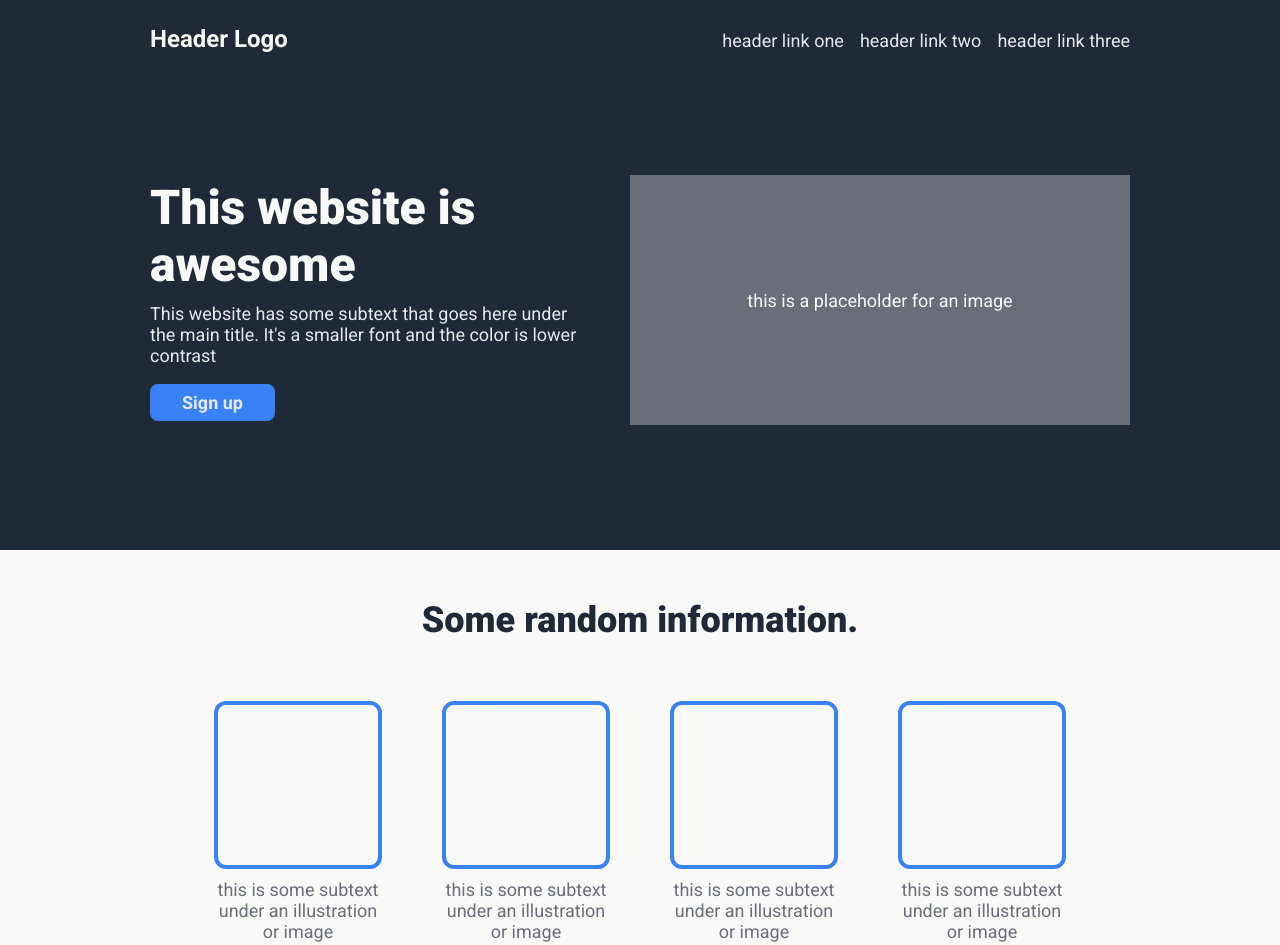
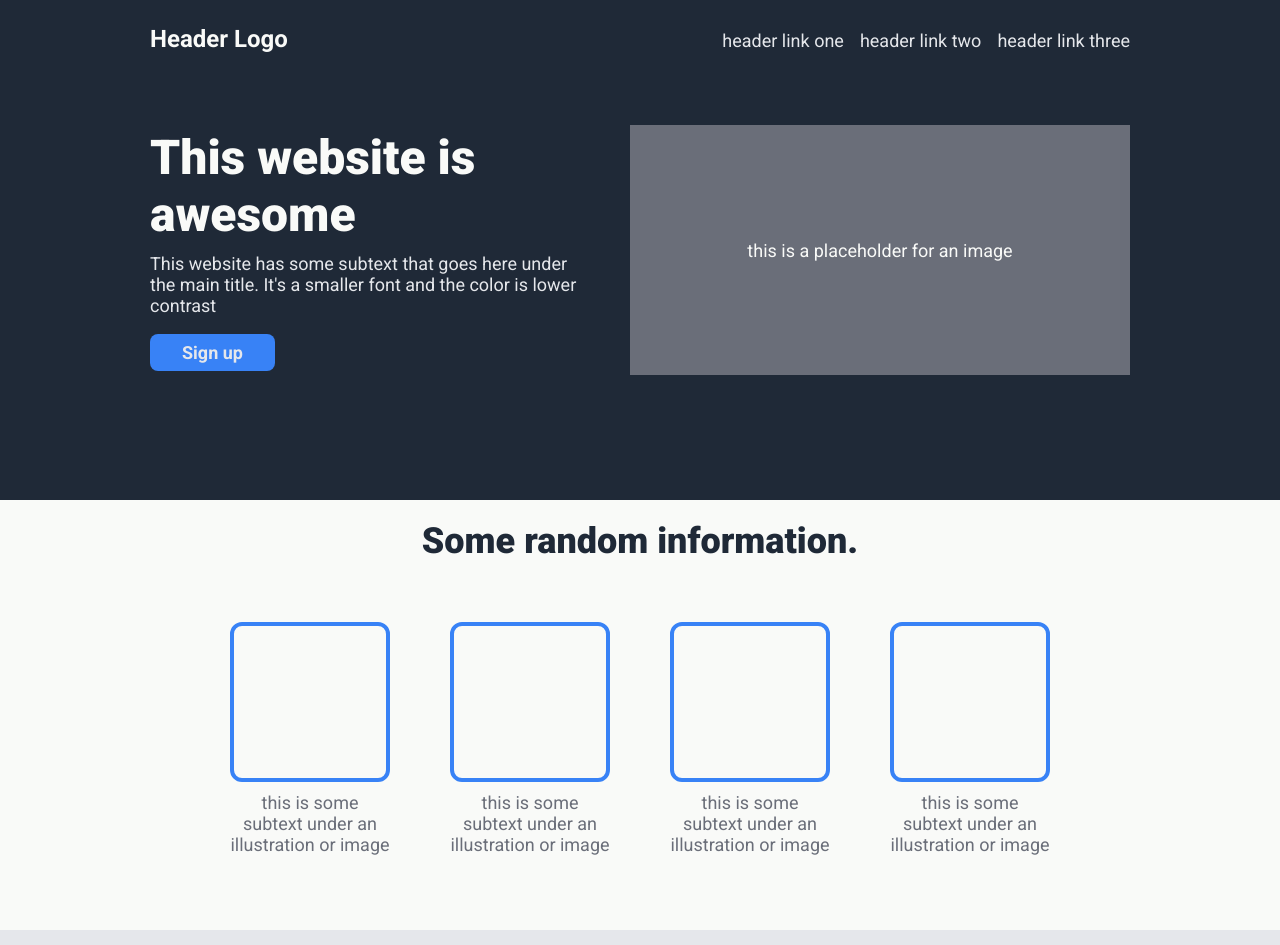
Before and after one commit to lilianahendrix/odin-landing-page, a plain HTML site: page index.html in a window 1280 px wide. Shown: the top 945 px of the page. Drawn offline with Linux system fonts and the light colour scheme.

Commit message:
Fix background color
Set min-width for sections, so placeholder
and call to action boxes don't expand past the
edge of the background.

```diff
--- a/style.css
+++ b/style.css
@@ -1,7 +1,7 @@
 @import url('https://fonts.googleapis.com/css2?family=Roboto:ital,wght@0,100;0,300;0,400;0,500;0,700;0,900;1,100;1,300;1,400;1,500;1,700;1,900&display=swap');
 
 body {
-    margin: 0px;
+    margin: 0;
     min-height: 100vh;
     display: flex;
     flex-direction: column;
@@ -9,6 +9,7 @@ body {
 }
 
 * {
+    box-sizing: border-box;
     font-family: "Roboto", sans-serif;
 }
 
@@ -31,7 +32,6 @@ a {
 
   ul {
     list-style-type: none;
-    /* new code */
     display: flex;
     gap: 16px;
     margin: 0;
@@ -53,8 +53,9 @@ a {
     flex-direction: column;
     justify-content: space-between;
     align-items: space-between;
-    height: 500px;
-    /* can you use flex grow so these sections adjust automatically? */
+    flex: 1 0 auto;
+    min-height: 500px;
+    min-width: 1100px;
     padding: 25px 150px;
 }
 
@@ -83,10 +84,7 @@ a {
 }
 
 .left-content {
-    /* max-width: 475px; */
     max-height: 250px;
-    /* min-width: 300px; */
-    /* background-color: grey; */
     display: flex;
     flex-direction: column;
     justify-content: space-around;
@@ -114,6 +112,7 @@ button {
     background-color: #F9FAF8;
     gap: 60px;
     min-height: 400px;
+    min-width: 1100px;
     padding-top: 20px;
     padding-bottom: 75px;
     padding-left: 350px;
@@ -163,6 +162,7 @@ button {
     flex: 1 0 auto;
     background-color: #E5E7EB;
     min-height: 400px;
+    min-width: 1100px;
     padding-left: 200px;
     padding-right: 200px;
 }
@@ -192,6 +192,7 @@ button {
     flex: 1 0 auto;
     background-color: #F9FAF8;
     min-height: 350px;
+    min-width: 1100px;
     padding-left: 150px;
     padding-right: 150px;
 }
@@ -207,6 +208,7 @@ button {
     flex: 1;
     padding: 0px 125px;
     border-radius: 12px;
+    gap: 30px;
 }
 
 .button-box {
@@ -237,6 +239,7 @@ button {
     justify-content: center;
     align-items: center;
     min-height: 100px;
+    min-width: 1100px;
     color: #F9FAF8;
     font-size: 18px;
 }
```
